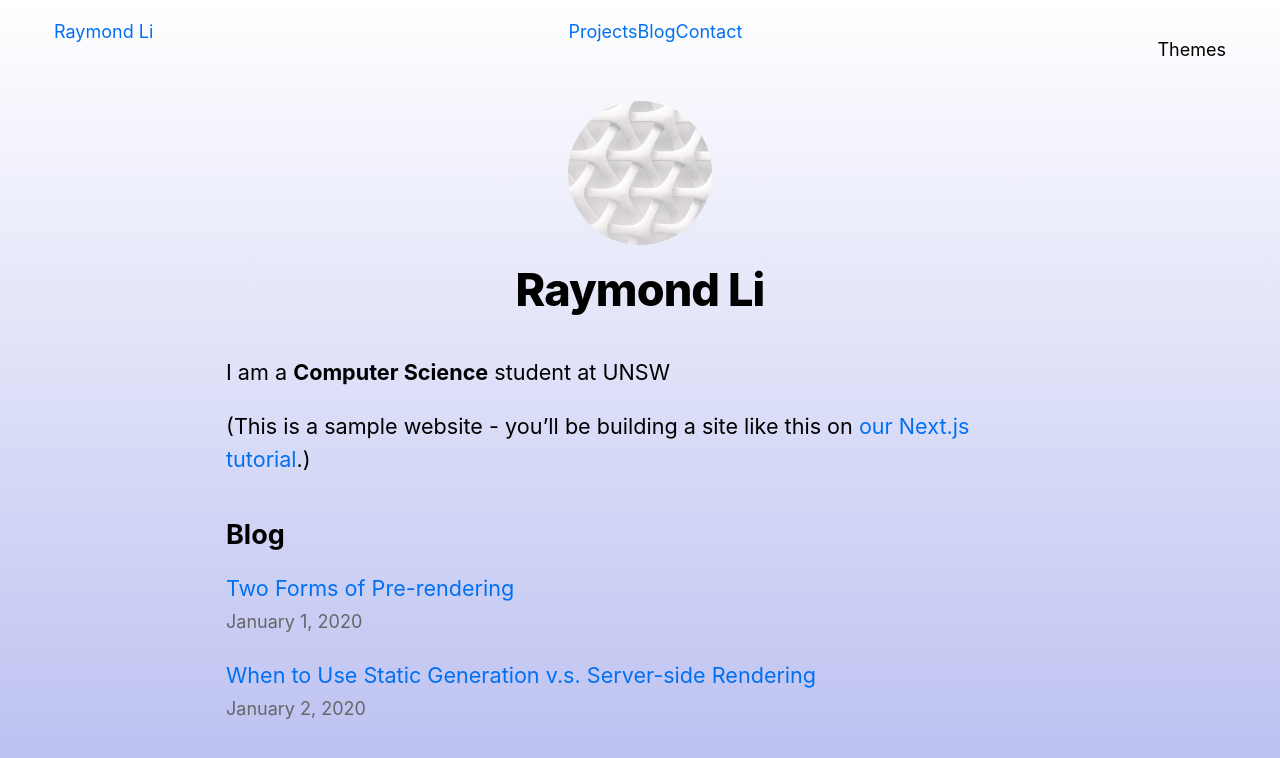
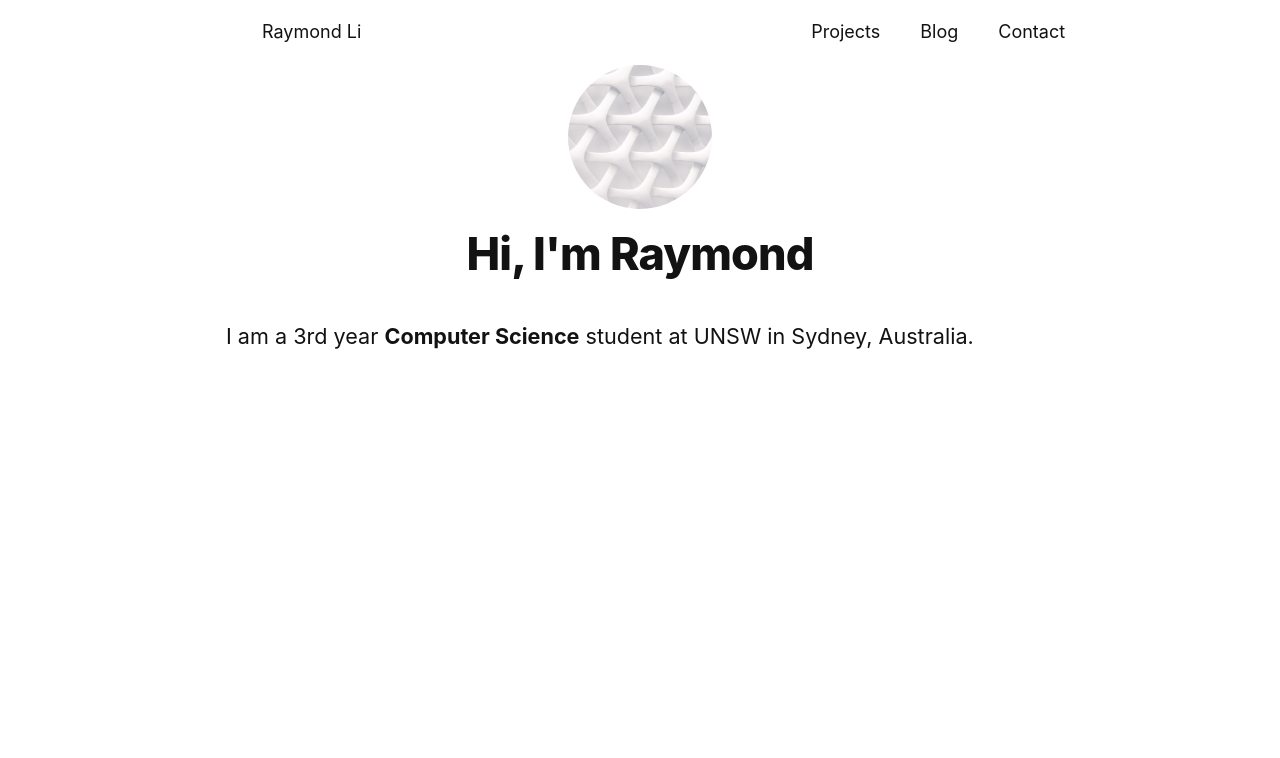
Before and after one commit to ray-jpl/nextjs-blog, a Next.js app: page / in a window 1280 px wide. Shown: the top 758 px of the page. Built offline with nearby package versions, Linux system fonts and the light colour scheme.

Commit message:
Rerouted Blog page and fixed navbar

```diff
--- a/components/layout.module.css
+++ b/components/layout.module.css
@@ -15,14 +15,33 @@
 }
 
 .navbar {
+    /* navbar seperate from container in case i want to change it later on */
+    max-width: 48rem;
     display: flex;
     justify-content: space-between;
     width: 100%;
     padding: 1rem 3rem;
 }
 
-.navbarCentre {
+.navBtn {
+    padding: 0.5rem;
+    margin: 0 0.5rem;
+    border-radius: 0.5rem;
+    border: 2px solid transparent
+}
+
+.navBtn:hover {
+    color: black;
+    background-color: #f7f7f7;
+}
+
+.navBtn:active {
+    border: 2px solid #989898;
+}
+
+.navbarMain {
+    width: 30%;
     display: flex;
-    justify-content: center;
+    justify-content: space-between;
     margin: 0;
 }
--- a/components/layout.tsx
+++ b/components/layout.tsx
@@ -4,7 +4,7 @@ import styles from './layout.module.css';
 import utilStyles from '../styles/utils.module.css';
 import Link from 'next/link';
 
-const name = 'Raymond Li';
+const name = "Hi, I'm Raymond";
 export const siteTitle = 'Raymond Li';
 
 export default function Layout({
@@ -38,15 +38,12 @@ export default function Layout({
             <Link href="/">{siteTitle}</Link>
           </div>
 
-          <div className={`${styles.navbarCentre}`}>
-            <Link href="/" className='{}'>Projects</Link>
-            <Link href="/">Blog</Link>
-            <Link href="/">Contact</Link>
+          <div className={`${styles.navbarMain}`}>
+            <Link href="/"><a className={styles.navBtn}>Projects</a></Link>
+            <Link href="/blog"><a className={styles.navBtn}>Blog</a></Link>
+            <Link href="/"><a className={styles.navBtn}>Contact</a></Link>
           </div>
 
-          <div>
-            <p>Themes</p>
-          </div>
         </nav>
 
         {home ? (
--- a/pages/index.tsx
+++ b/pages/index.tsx
@@ -2,8 +2,6 @@ import Head from 'next/head';
 import Layout, { siteTitle } from '../components/layout';
 import utilStyles from '../styles/utils.module.css';
 import { getSortedPostsData } from '../lib/posts';
-import Link from 'next/link';
-import Date from '../components/date';
 import { GetStaticProps } from 'next';
 
 export const getStaticProps: GetStaticProps = async () => {
@@ -16,44 +14,16 @@ export const getStaticProps: GetStaticProps = async () => {
 }
 
 
-export default function Home({
-  allPostsData
-}: {
-  allPostsData: {
-    date: string
-    title: string
-    id: string
-  }[]
-}) {
+export default function Home() {
   return (
-
     <Layout home>
       <Head>
         <title>{siteTitle}</title>
       </Head>
 
       <section className={utilStyles.headingMd}>
-        <p>I am a <b>Computer Science</b> student at UNSW</p>
-        <p>
-          (This is a sample website - you’ll be building a site like this on{' '}
-          <a href="https://nextjs.org/learn">our Next.js tutorial</a>.)
-        </p>
-      </section>
-      <section className={`${utilStyles.headingMd} ${utilStyles.padding1px}`}>
-        <h2 className={utilStyles.headingLg}>Blog</h2>
-        <ul className={utilStyles.list}>
-          {allPostsData.map(({ id, date, title }) => (
-            <li className={utilStyles.listItem} key={id}>
-              <Link href={`/posts/${id}`}>
-                <a>{title}</a>
-              </Link>
-              <br />
-              <small className={utilStyles.lightText}>
-                <Date dateString={date} />
-              </small>
-            </li>
-          ))}
-        </ul>
+        <p>I am a 3rd year <b>Computer Science</b> student at UNSW in Sydney, Australia.</p>
+
       </section>
     </Layout>
   );
--- a/styles/global.css
+++ b/styles/global.css
@@ -14,21 +14,19 @@ html {
 
 body {
   height: 100%;
-  background: linear-gradient(180deg, #ffffff, #b9bef0);
+  color: #121212;
 }
 
 * {
   box-sizing: border-box;
 }
 
+/* Affects link tags as well*/
 a {
-  color: #0070f3;
+  color: #121212;
   text-decoration: none;
 }
 
-a:hover {
-  text-decoration: underline;
-}
 
 img {
   max-width: 100%;
```
Also changed, not shown: pages/blog.tsx (added, +51 -0 lines).
